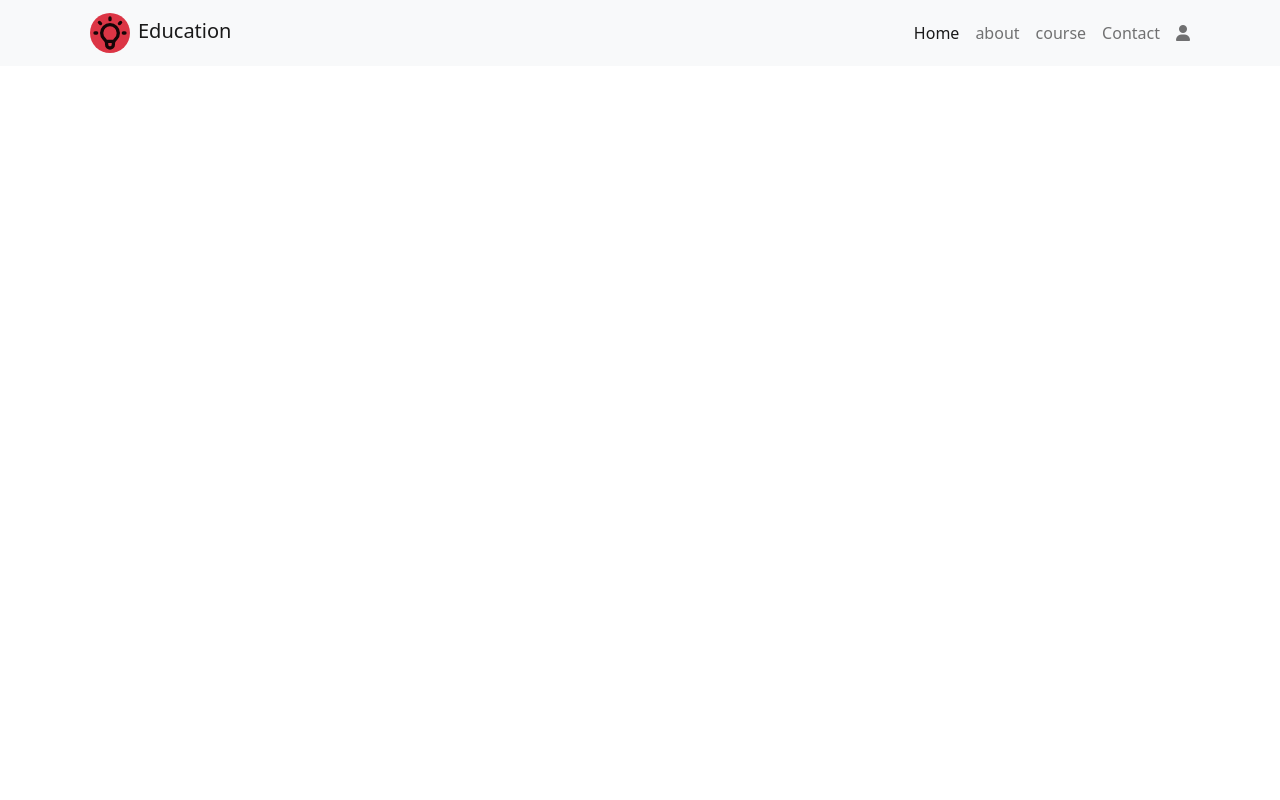
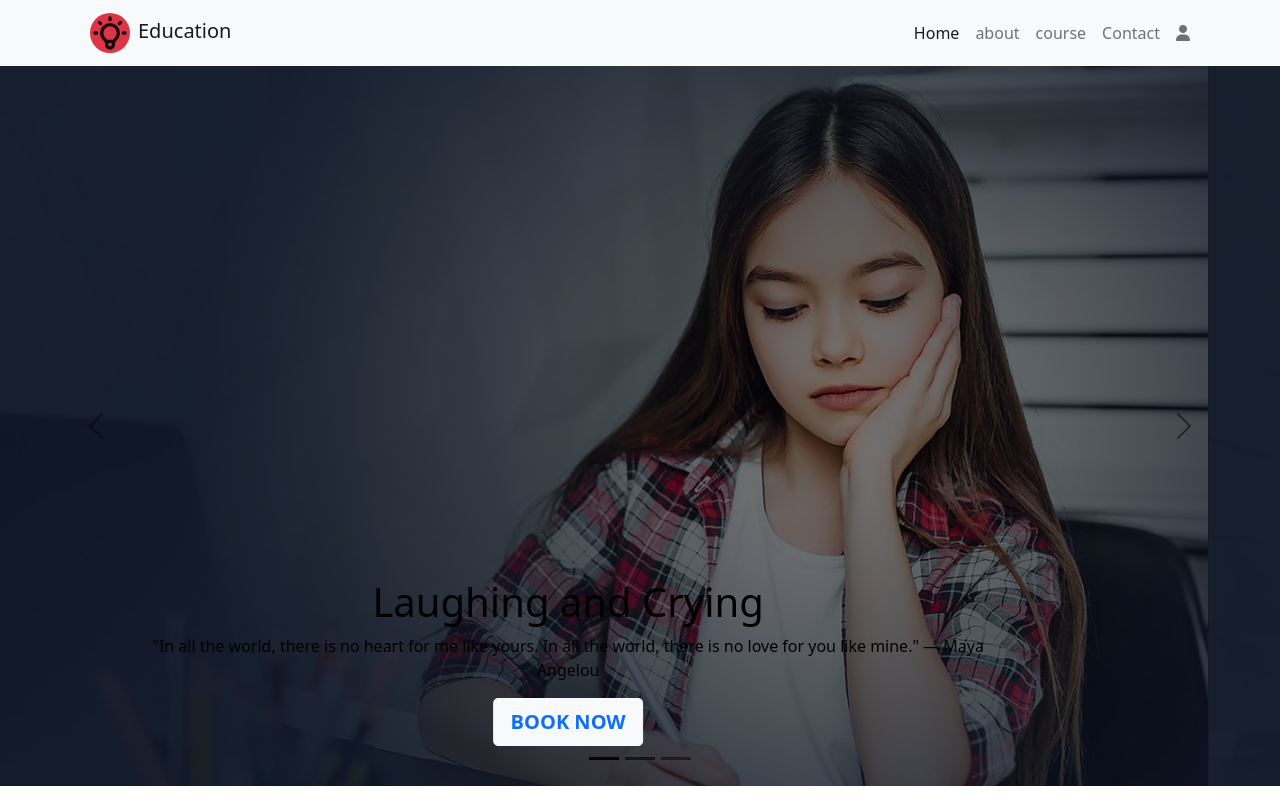
Before and after one commit to kamruzzaman-dev/practicesProblem-23, a plain HTML site: page index.html in a window 1280 px wide. Drawn offline with Linux system fonts and the light colour scheme.

Commit message:
header section added with carsousl

```diff
--- /dev/null
+++ b/css/index.css
@@ -0,0 +1,19 @@
+
+
+.carousel-item{
+    height: 90vh;
+    background: #000;
+    color: white;
+    position: relative;
+}
+
+.overlay-image{
+    position: absolute;
+    bottom: 0;
+    top: 0;
+    right: 0;
+    left: 0;
+    background-position: center top;
+    background-size: cover;
+    opacity: .5;
+}
--- a/index.html
+++ b/index.html
@@ -1,21 +1,29 @@
 <!DOCTYPE html>
 <html lang="en">
+
 <head>
     <meta charset="UTF-8">
     <meta http-equiv="X-UA-Compatible" content="IE=edge">
     <meta name="viewport" content="width=device-width, initial-scale=1.0">
     <link rel="stylesheet" href="./bootstraps/bootstrap.min.css">
+    <link rel="stylesheet" href="./css/index.css">
     <title>home</title>
 </head>
+
 <body>
 
     <!-- navber section  -->
     <nav class="navbar navbar-expand-lg navbar-light bg-light">
         <div class="container">
-      <a class="navbar-brand" href="#"><svg xmlns="http://www.w3.org/2000/svg" class="img-fluid mx-2 bg-danger rounded-circle" height="40px" width="40px"  fill="none" viewBox="0 0 24 24" stroke="currentColor">
-        <path stroke-linecap="round" stroke-linejoin="round" stroke-width="2" d="M9.663 17h4.673M12 3v1m6.364 1.636l-.707.707M21 12h-1M4 12H3m3.343-5.657l-.707-.707m2.828 9.9a5 5 0 117.072 0l-.548.547A3.374 3.374 0 0014 18.469V19a2 2 0 11-4 0v-.531c0-.895-.356-1.754-.988-2.386l-.548-.547z" />
+            <a class="navbar-brand" href="#"><svg xmlns="http://www.w3.org/2000/svg"
+                    class="img-fluid mx-2 bg-danger rounded-circle" height="40px" width="40px" fill="none"
+                    viewBox="0 0 24 24" stroke="currentColor">
+                    <path stroke-linecap="round" stroke-linejoin="round" stroke-width="2"
+                        d="M9.663 17h4.673M12 3v1m6.364 1.636l-.707.707M21 12h-1M4 12H3m3.343-5.657l-.707-.707m2.828 9.9a5 5 0 117.072 0l-.548.547A3.374 3.374 0 0014 18.469V19a2 2 0 11-4 0v-.531c0-.895-.356-1.754-.988-2.386l-.548-.547z" />
                 </svg>Education</a>
-      <button class="navbar-toggler" type="button" data-bs-toggle="collapse" data-bs-target="#navbarSupportedContent" aria-controls="navbarSupportedContent" aria-expanded="false" aria-label="Toggle navigation">
+            <button class="navbar-toggler" type="button" data-bs-toggle="collapse"
+                data-bs-target="#navbarSupportedContent" aria-controls="navbarSupportedContent" aria-expanded="false"
+                aria-label="Toggle navigation">
                 <span class="navbar-toggler-icon"></span>
             </button>
             <div class="collapse navbar-collapse" id="navbarSupportedContent">
@@ -40,7 +48,77 @@
         </div>
     </nav>
 
+    <!-- header bannar section  -->
+    <header>
+        <div id="carouselExampleDark" class="carousel carousel-dark slide" data-bs-ride="carousel">
+            <div class="carousel-indicators">
+                <button type="button" data-bs-target="#carouselExampleDark" data-bs-slide-to="0" class="active"
+                    aria-current="true" aria-label="Slide 1"></button>
+                <button type="button" data-bs-target="#carouselExampleDark" data-bs-slide-to="1"
+                    aria-label="Slide 2"></button>
+                <button type="button" data-bs-target="#carouselExampleDark" data-bs-slide-to="2"
+                    aria-label="Slide 3"></button>
+            </div>
 
+            <div class="carousel-inner">
+
+                <!-- 1st slider  -->
+                <div class="carousel-item active">
+                    <div class="overlay-image" style="background-image:url(./images/home-slide-1.jpg);">
+                    </div>
+                    <div class="carousel-caption d-md-block">
+                        <div class="container bannar-contant">
+                            <h1>Laughing and Crying</h1>
+                            <p class="d-none d-md-block">"In all the world, there is no heart for me like yours. In
+                                all the world, there is no love for you like mine." — Maya Angelou</p>
+                            <a href="https://www.brides.com/gallery/heartwarming-ceremony-moments" target="_blank"
+                                class="btn btn-lg btn-light text-primary fw-bolder">BOOK NOW</a>
+                        </div>
+                    </div>
+                </div>
+
+                <!-- 2nd silder -->
+                <div class="carousel-item">
+                    <div class="overlay-image" style="background-image:url(./images/home-slide-2.jpg);">
+                    </div>
+                    <div class="carousel-caption d-md-block">
+                        <div class="container bannar-contant">
+                            <h1>Laughing and Crying</h1>
+                            <p class="d-none d-md-block">"In all the world, there is no heart for me like yours. In
+                                all the world, there is no love for you like mine." — Maya Angelou</p>
+                            <a href="https://www.brides.com/gallery/heartwarming-ceremony-moments" target="_blank"
+                                class="btn btn-lg btn-light text-primary fw-bolder">BOOK NOW</a>
+                        </div>
+                    </div>
+                </div>
+
+                <!-- 3th silder -->
+                <div class="carousel-item">
+                    <div class="overlay-image" style="background-image:url(./images/home-slide-3.jpg);">
+                    </div>
+                    <div class="carousel-caption d-md-block">
+                        <div class="container bannar-contant">
+                            <h1>Laughing and Crying</h1>
+                            <p class="d-none d-md-block">"In all the world, there is no heart for me like yours. In
+                                all the world, there is no love for you like mine." — Maya Angelou</p>
+                            <a href="https://www.brides.com/gallery/heartwarming-ceremony-moments" target="_blank"
+                                class="btn btn-lg btn-light text-primary fw-bolder">BOOK NOW</a>
+                        </div>
+                    </div>
+                </div>
+            </div>
+            <button class="carousel-control-prev" type="button" data-bs-target="#carouselExampleDark"
+                data-bs-slide="prev">
+                <span class="carousel-control-prev-icon" aria-hidden="true"></span>
+                <span class="visually-hidden">Previous</span>
+            </button>
+            <button class="carousel-control-next" type="button" data-bs-target="#carouselExampleDark"
+                data-bs-slide="next">
+                <span class="carousel-control-next-icon" aria-hidden="true"></span>
+                <span class="visually-hidden">Next</span>
+            </button>
+        </div>
+    </header>
 
 
 
@@ -52,4 +130,5 @@
     <script src="https://kit.fontawesome.com/f0ecdff264.js" crossorigin="anonymous"></script>
     <script src="./bootstraps/bootstrap.bundle.min.js"></script>
 </body>
+
 </html>
```
Lines whose indentation alone changed are shown as unchanged.
